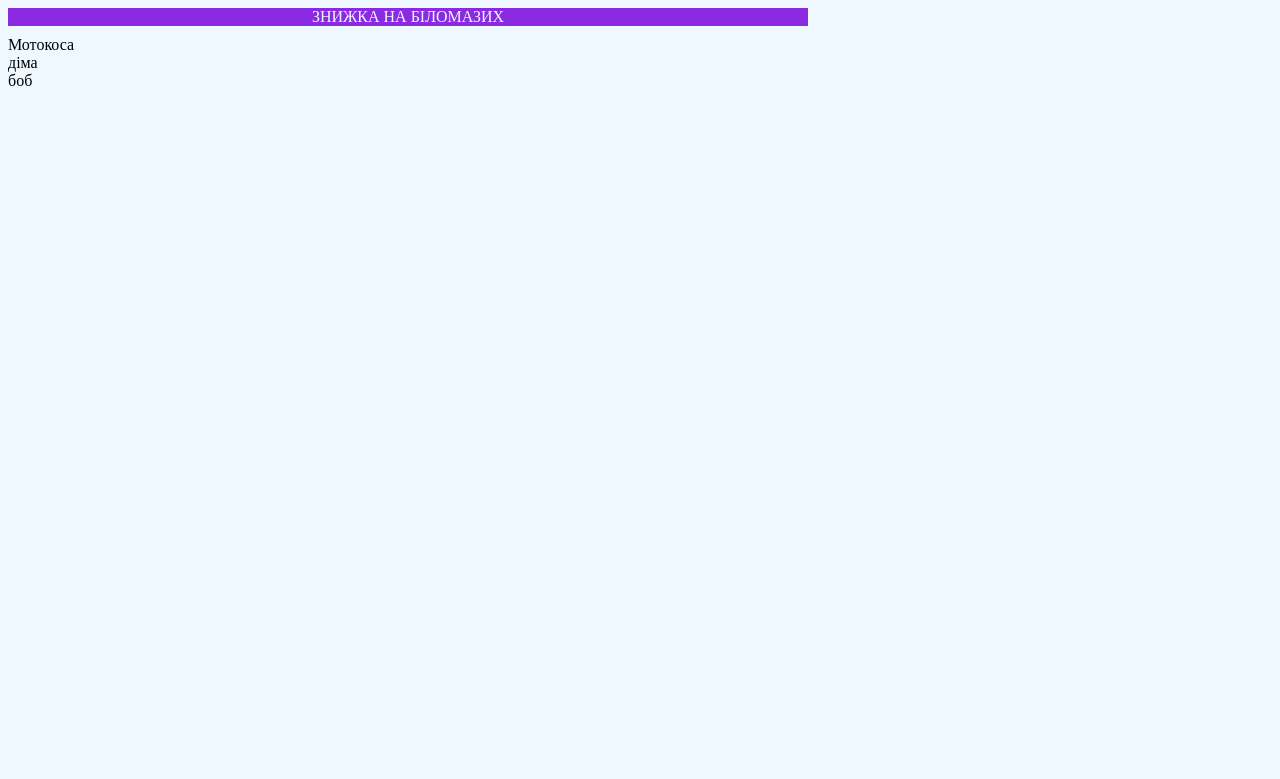
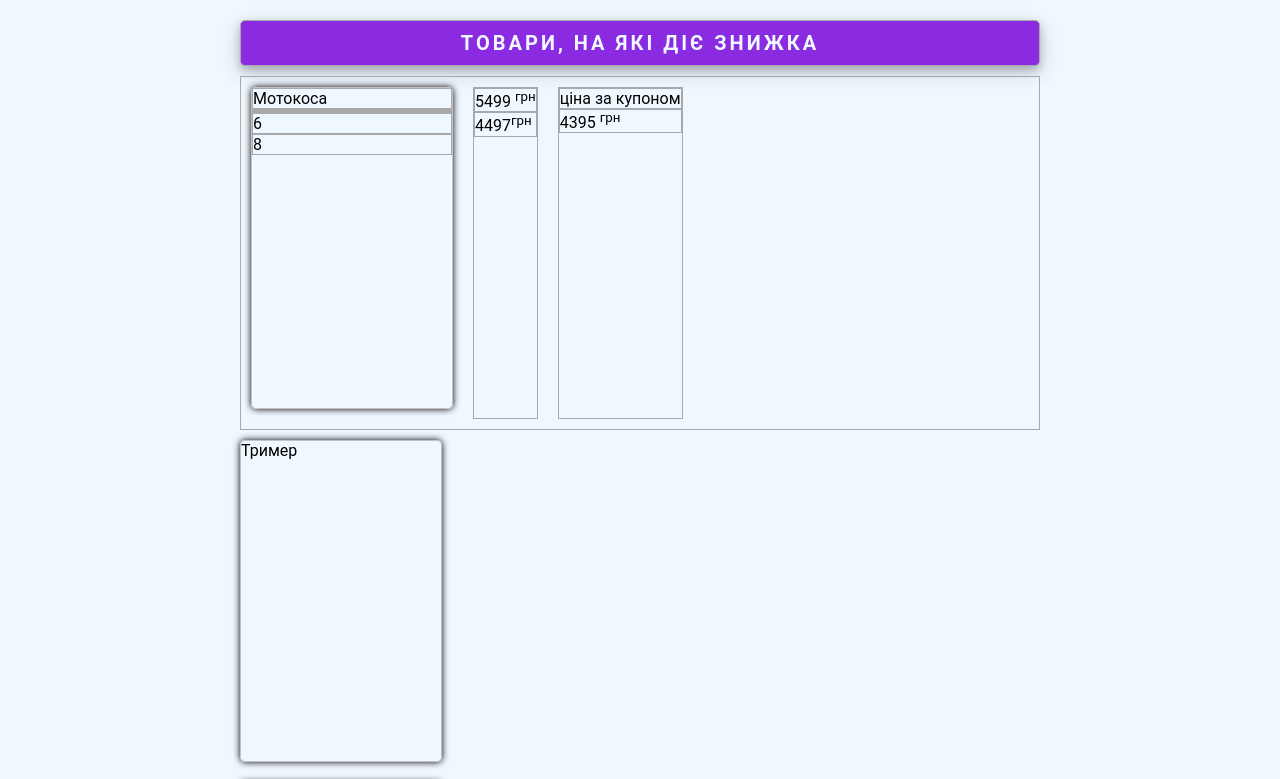
Before and after one commit to maskenissen1/GameMarket_Kravchuk, a plain HTML site: page market.html in a window 1280 px wide. Shown: the top 779 px of the page. Drawn offline with Linux system fonts and the light colour scheme.

Commit message:
зробив дуже багато
коміт пуш

```diff
--- a/market.css
+++ b/market.css
@@ -1,5 +1,12 @@
 body{
+    margin: 0px;
+    padding: 0px;
+    box-sizing: border-box;
+
+    font-family: Roboto;
     background-color: aliceblue;
+    display: flex;
+    justify-content: center;
 }
 
 header{
@@ -10,8 +17,73 @@ header{
     gap: 10px;
 }
 
+.title {
+    width: auto;
+    padding: 10px;
+    margin-top: 20px;
+
+    background: rgb(253, 48, 48);
+    border-radius: 5px;
+    box-shadow: 0 4px 8px 0 rgba(0, 0, 0, 0.2), 0 6px 20px 0 rgba(0, 0, 0, 0.19);
+
+    color: white;
+    text-transform: uppercase;
+    font-size: 20px;
+    text-align: center;
+    font-weight: bold;
+    letter-spacing: 3px;
+}
+
 .title{
     text-align:center;
     background-color: blueviolet;
     color: aliceblue;
+
+    text-transform: uppercase;
+    font-size: 20px;
+    text-align: center;
+    font-weight: bold;
+    letter-spacing: 3px;
+
 }
+
+
+
+div {
+    border: 1px solid darkgrey
+}
+
+.items {
+    padding: 10px;
+    display: flex;
+    gap: 20px;
+}
+
+.item {
+    width: 200px;
+    height: 320px;
+    margin-bottom: 10px;
+
+    border: 1px solid rgb(194, 194, 194);
+    border-radius: 5px;
+    box-shadow: 0 0 7px rgba(0, 0, 0, 3);
+}
+
+.contacts p {
+    margin: 3px;
+}
+
+.contacts p:first-child {
+    font-weight: bold;
+}
+
+.contacts p:last-child {
+    border-left: 3px solid rgb(253, 48, 48);;
+}
+
+.license {
+    font-size: 9px;
+    text-align: justify;
+    color: rgb(120, 120, 120)
+
+}
--- a/market.html
+++ b/market.html
@@ -7,14 +7,52 @@
 <link rel="stylesheet" href="/market.css">
 </head>
 <body>
+
    <header>
-    <div class="title">ЗНИЖКА НА БІЛОМАЗИХ</div>
+
+    <div class="title">ТОВАРИ, НА ЯКІ ДІЄ ЗНИЖКА</div>
+
     <div class="items">
-        <div class="item">Мотокоса</div>
-        <div class="item">діма</div>
-        <div class="item">боб</div>
+
+        <div class="item">
+
+            <div class="item-title">Мотокоса</div>
+
+            <div class="item-image"></div>
+
+            <div class="parts-pay"></div>
+                <div><img src="" alt="">6</div>
+                <div><img src="" alt="">8</div>
+            </div>
+
+            <div class="prise">
+                <div><span>5499 </span><sup>грн</sup></div>
+                <div><span>4497</span><sup>грн</sup></div>
+            </div>
+
+            <div class="prise bonus">
+                <div>ціна за купоном</div>
+                <div><span>4395 </span><sup>грн</sup></div>
+            </div>
+        </div>
+
+        <div class="item">Тример</div>
+
+        <div class="item">Газонокосарка</div>
+
+        <div class="item">Оприскувач</div>
+
     </div>
+
+    <div class="contacts">
+    <p>ЖИТОМИР</p>
+    <p>вул. Київська 102</p>
+    <p> +38 (067) 414-53-30*</p>
+    </div>
+
+
+    <div class="license">*Знижка у розмірі сто гривень діє з Lorem ipsum dolor sit, amet consectetur adipisicing elit. Suscipit aut iusto laboriosam ducimus quis aperiam, earum esse quae, voluptas exercitationem debitis, doloribus repudiandae beatae voluptatibus tempora nobis possimus quibusdam totam?</div>
     </header>
+</body>
 
-</body>
 </html>
```
